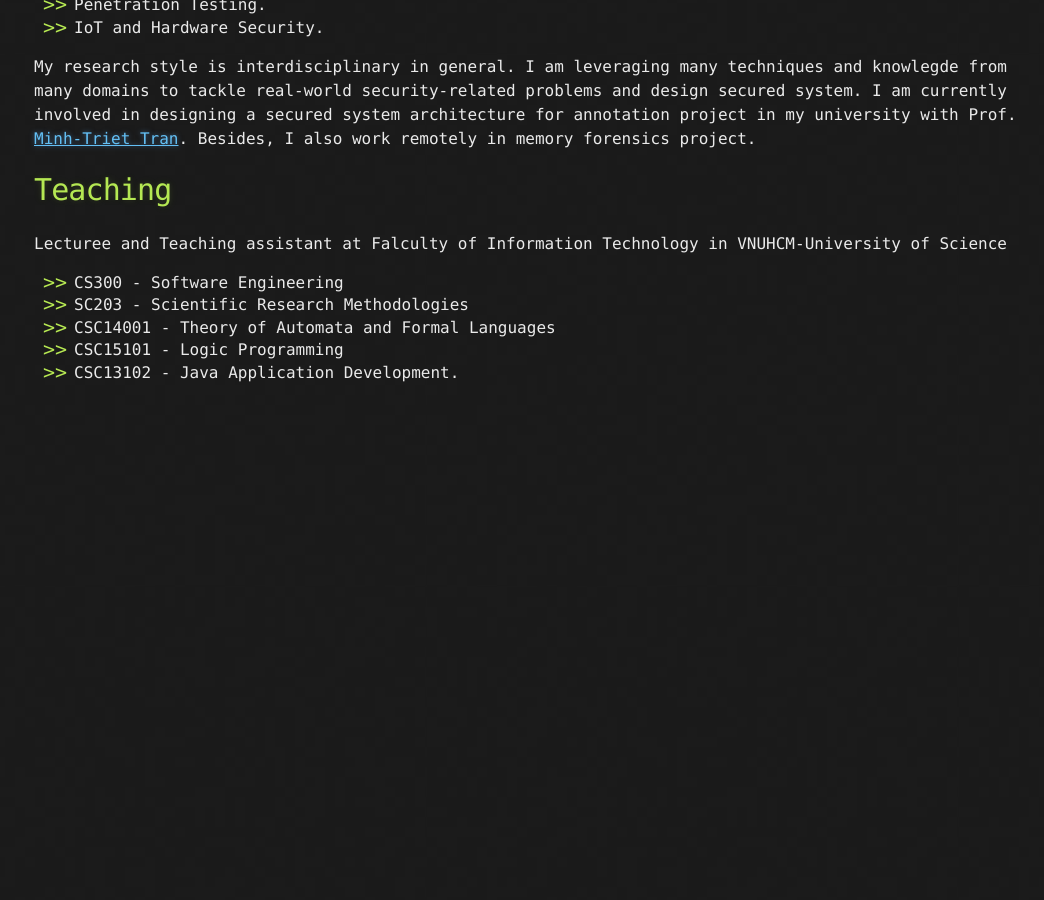
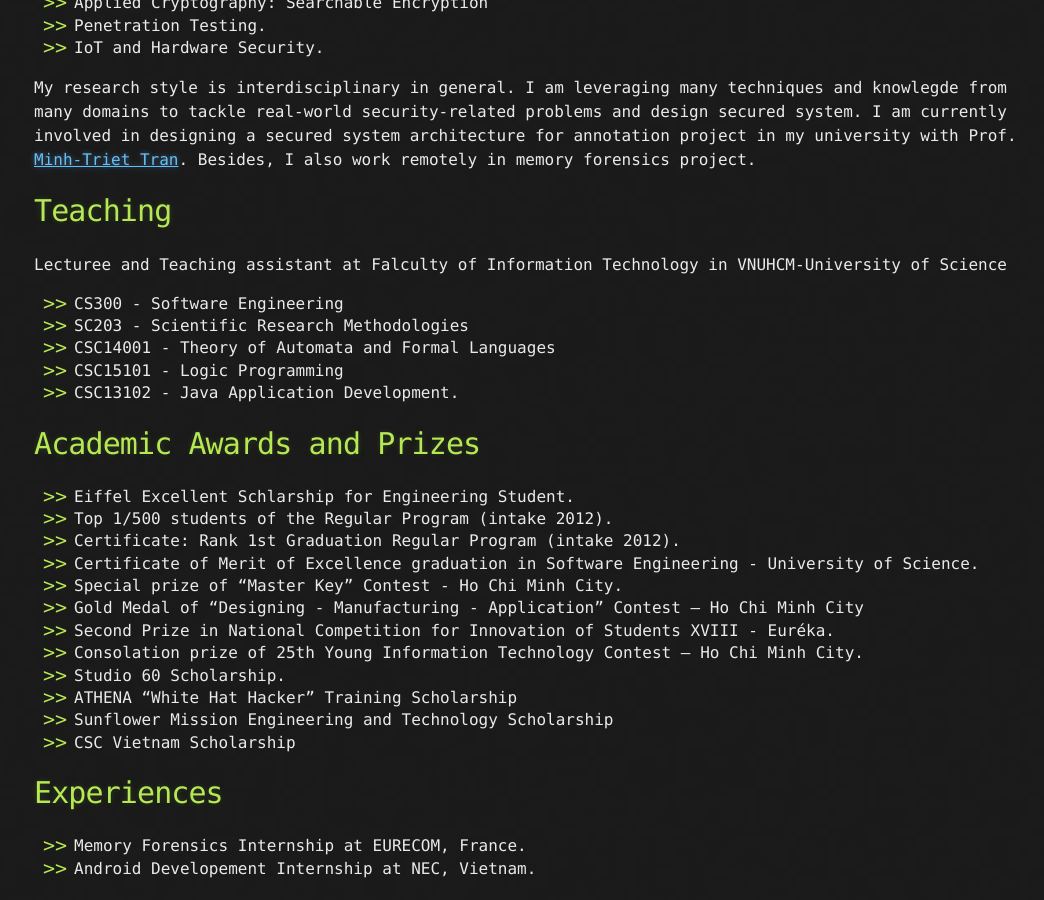
Before and after one commit to pakkunandy/pakkunandy.github.io, a Jekyll site: the page built from index.md, in a window 1280 px wide and 900 px high, scrolled down 1010 px. Shown: the whole window, without its empty margins (106-1150 px from the left). Built offline with Jekyll 4.4.1, drawn with Linux system fonts in a browser that asks for light colours; before the commit the page ends 1414 px from its top, so only the background shows below that.

Commit message:
Update index.md

```diff
--- a/index.md
+++ b/index.md
@@ -12,6 +12,7 @@ I'm **Anh Duy TRAN**. I am a Master (MSE) in **Communication System Security** a
 * **Twitter** : [@pakkunandy](https://twitter.com/pakkunandy)
 * **Linkedin**: [Anh Duy TRAN](https://www.linkedin.com/in/anh-duy-tran/)
 * **Github**  : [pakkunandy](https://github.com/pakkunandy)
+
 # Research
 My research interests include
 
@@ -34,3 +35,22 @@ Lecturee and Teaching assistant at Falculty of Information Technology in VNUHCM-
 * CSC14001 - Theory of Automata and Formal Languages
 * CSC15101 - Logic Programming
 * CSC13102 - Java Application Development.
+
+# Academic Awards and Prizes
+
+* Eiffel Excellent Schlarship for Engineering Student.
+* Top 1/500 students of the Regular Program (intake 2012).
+* Certificate: Rank 1st Graduation Regular Program (intake 2012).
+* Certificate of Merit of Excellence graduation in Software Engineering - University of Science.
+* Special prize of "Master Key" Contest - Ho Chi Minh City.
+* Gold Medal of "Designing - Manufacturing - Application" Contest – Ho Chi Minh City
+* Second Prize in National Competition for Innovation of Students XVIII - Euréka.
+* Consolation prize of 25th Young Information Technology Contest – Ho Chi Minh City.
+* Studio 60 Scholarship.
+* ATHENA "White Hat Hacker" Training Scholarship
+* Sunflower Mission Engineering and Technology Scholarship
+* CSC Vietnam Scholarship
+
+# Experiences
+* Memory Forensics Internship at EURECOM, France.
+* Android Developement Internship at NEC, Vietnam.
```
